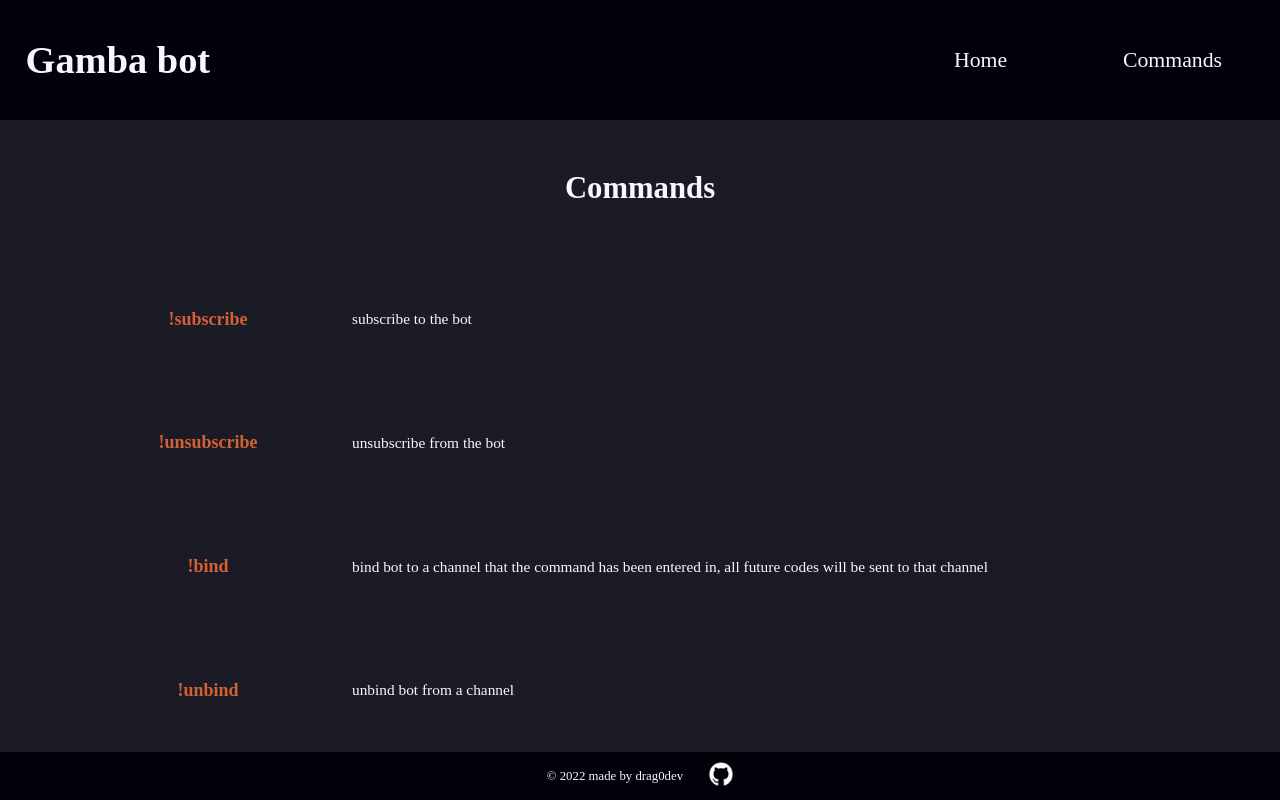
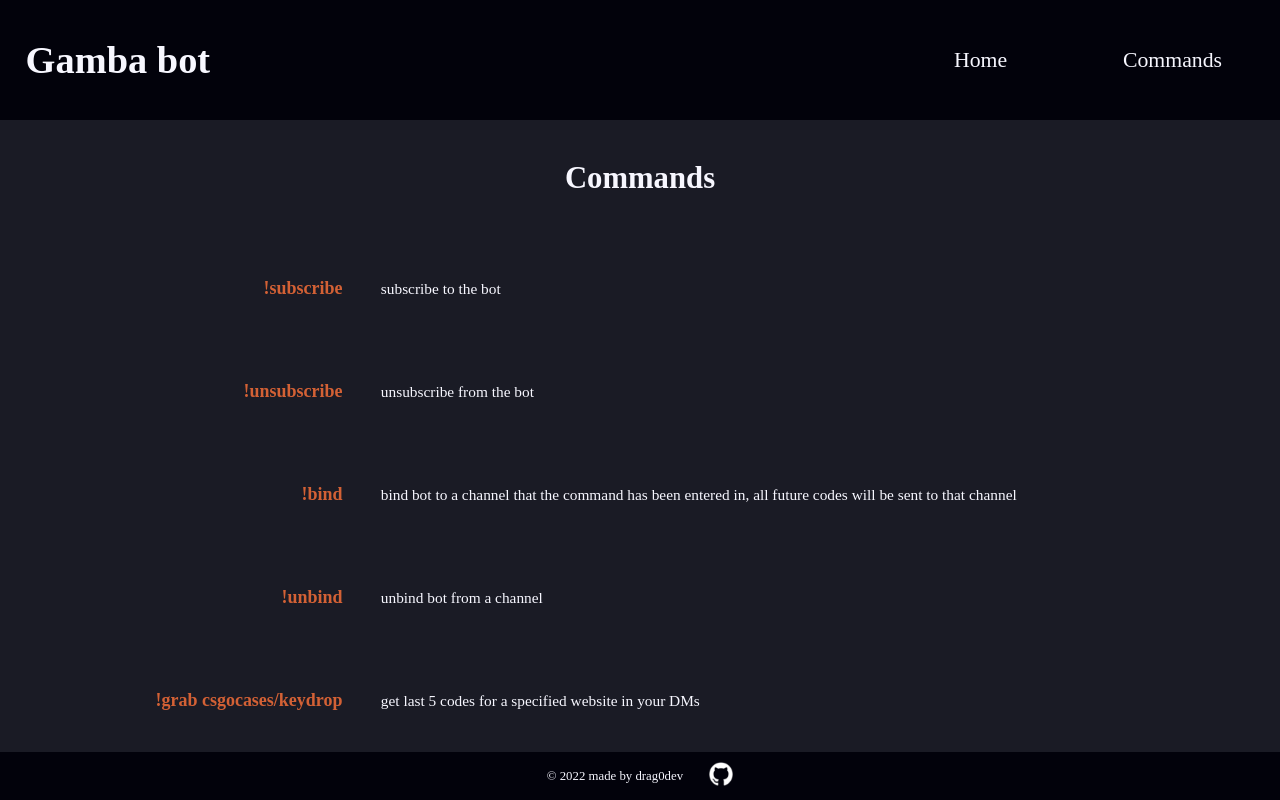
Before and after one commit to drag0dev/gamba-bot, a React (Create React App) app in the folder register-page/: page /commands in a window 1280 px wide. Built offline with nearby package versions, Linux system fonts and the light colour scheme; no server answers; a web font is replaced by a local one.

Commit message:
command update

```diff
--- a/register-page/src/ApiInfo.tsx
+++ b/register-page/src/ApiInfo.tsx
@@ -1,7 +1,7 @@
 const ApiInfo = {
-   EXISTS: process.env.REACT_APP_API_EXISTS || 'http://localhost:8080/exists',
-   SUBSCRIBE: process.env.REACT_APP_API_SUBSCRIBE || 'http://localhost:8080/subscribe',
-   UNSUBSCRIBE: process.env.REACT_APP_API_UNSUBSCRIBE || 'http://localhost:8080/unsubscribe'
+   EXISTS: process.env.REACT_APP_API_EXISTS || 'https://gamba-bot-api.herokuapp.com/exists',
+   SUBSCRIBE: process.env.REACT_APP_API_SUBSCRIBE || 'https://gamba-bot-api.herokuapp.com/subscribe',
+   UNSUBSCRIBE: process.env.REACT_APP_API_UNSUBSCRIBE || 'https://gamba-bot-api.herokuapp.com/unsubscribe'
 }
 
 export default ApiInfo;
--- a/register-page/src/App.css
+++ b/register-page/src/App.css
@@ -329,14 +329,50 @@ html {
 }
 
 .commands .command .option-name {
+  display: -webkit-box;
+  display: -ms-flexbox;
+  display: flex;
+  -webkit-box-align: center;
+      -ms-flex-align: center;
+          align-items: center;
+  -webkit-box-pack: center;
+      -ms-flex-pack: center;
+          justify-content: center;
+  text-align: center;
+  margin-right: 3vw;
   width: 25%;
-  text-align: center;
+  -webkit-box-pack: right;
+      -ms-flex-pack: right;
+          justify-content: right;
 }
 
 .commands .commands-header {
   -webkit-box-pack: center;
       -ms-flex-pack: center;
           justify-content: center;
+}
+
+.redirect-info {
+  display: -webkit-box;
+  display: -ms-flexbox;
+  display: flex;
+  -webkit-box-align: center;
+      -ms-flex-align: center;
+          align-items: center;
+  -webkit-box-pack: center;
+      -ms-flex-pack: center;
+          justify-content: center;
+  text-align: center;
+  -ms-flex-wrap: wrap;
+      flex-wrap: wrap;
+  -webkit-box-orient: horizontal;
+  -webkit-box-direction: normal;
+      -ms-flex-direction: row;
+          flex-direction: row;
+}
+
+.redirect-info div {
+  width: 100%;
 }
 
 @media screen and (max-width: 480px) {
@@ -359,6 +395,17 @@ html {
     width: 50vw;
     height: auto;
   }
+  .redirect {
+    -ms-flex-wrap: wrap;
+        flex-wrap: wrap;
+    -webkit-box-orient: horizontal;
+    -webkit-box-direction: normal;
+        -ms-flex-direction: row;
+            flex-direction: row;
+  }
+  .redirect div {
+    width: 100%;
+  }
 }
 
 @media screen and (max-width: 767px) and (min-width: 481px) {
--- a/register-page/src/App.scss
+++ b/register-page/src/App.scss
@@ -195,13 +195,25 @@ html{
         }
 
         .option-name{
+            @include displayFlex();
+            margin-right: 3vw;
             width: 25%;
-            text-align: center;
+            justify-content: right;
         }
     }
 
     .commands-header{
         justify-content: center;
+    }
+
+}
+
+.redirect-info{
+    @include displayFlex();
+    flex-wrap: wrap;
+    flex-direction: row;
+    div{
+        width: 100%;
     }
 
 }
@@ -239,6 +251,14 @@ html{
         }
     }
 
+    .redirect{
+        flex-wrap: wrap;
+        flex-direction: row;
+        div{
+            width: 100%
+        }
+    }
+
 }
 
 @media screen and (max-width: 767px) and (min-width: 481px){
--- a/register-page/src/components/Commands.tsx
+++ b/register-page/src/components/Commands.tsx
@@ -67,6 +67,20 @@ const Commands = () =>{
 
             </div>
 
+            <div className='command'>
+
+                <div className='option-name'>
+                    <h3>!grab csgocases/keydrop</h3>
+                </div>
+
+                <div className='command-desc'>
+                        <p>
+                            get last 5 codes for a specified website in your DMs
+                        </p>
+                </div>
+
+            </div>
+
         </div>
     );
 }
```
